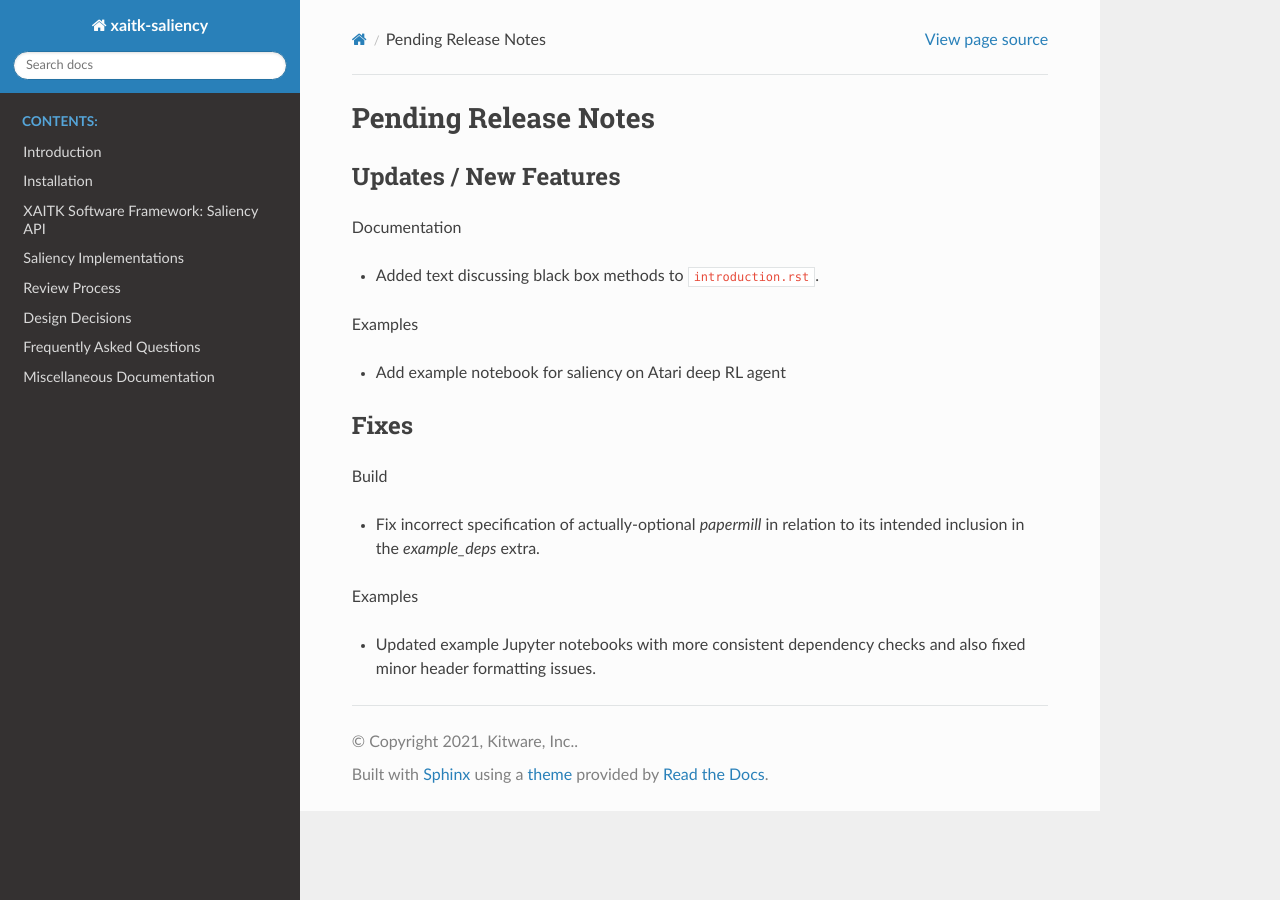
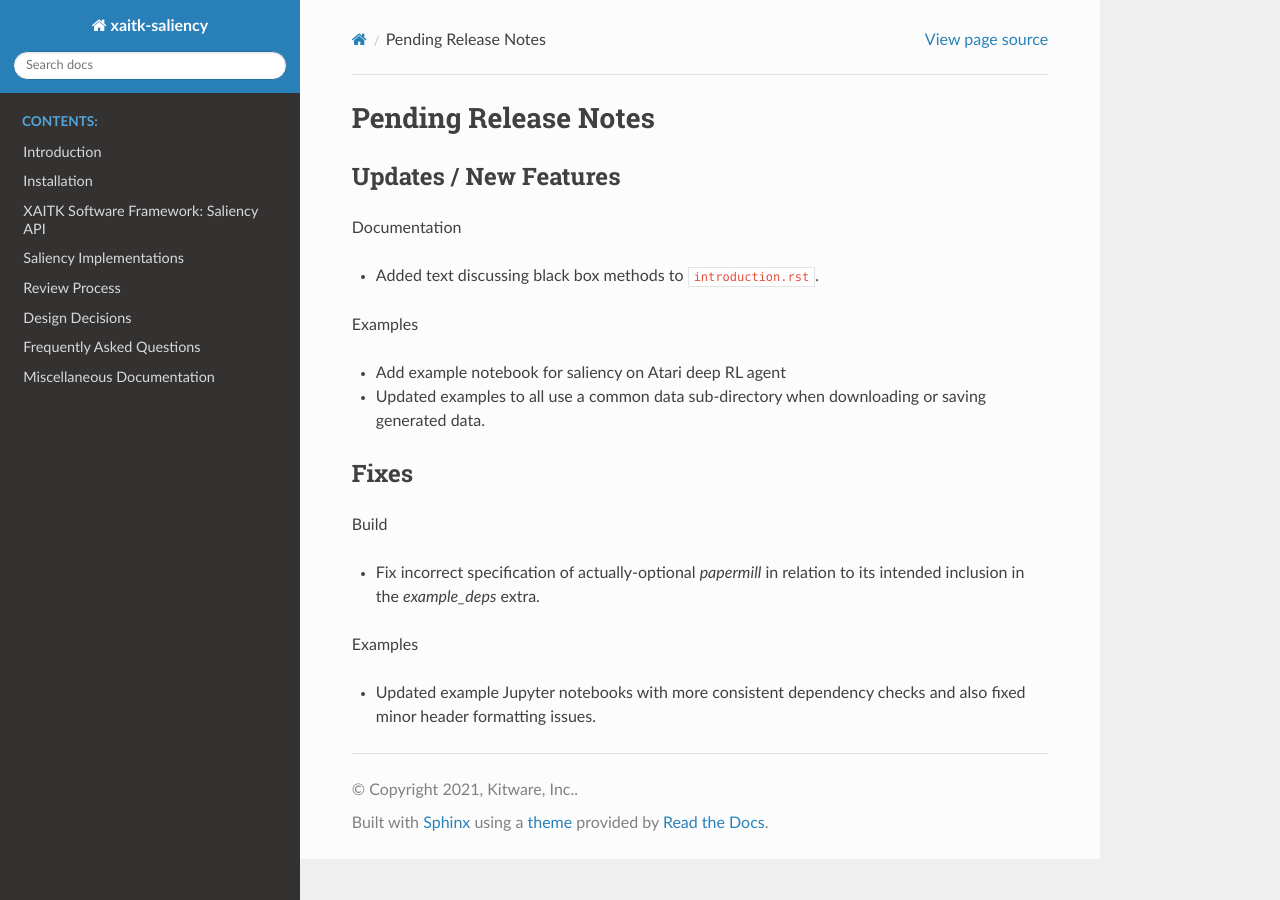
Before and after one commit to XAITK/xaitk-saliency, a Sphinx documentation site: the page built from docs/release_notes/pending_release.rst, in a window 1280 px wide. Built offline with Sphinx 7.4.7 and the Read the Docs theme 2.0.0, drawn with Linux system fonts in a browser that asks for light colours; pages that are not in the unit, such as notebooks, are missing from menus.

Commit message:
Update notebooks to use common data directory
Added additional conditionals around some large-file downloads in
relevant notebooks.

```diff
--- a/docs/release_notes/pending_release.rst
+++ b/docs/release_notes/pending_release.rst
@@ -12,6 +12,9 @@ Examples
 
 * Add example notebook for saliency on Atari deep RL agent
 
+* Updated examples to all use a common data sub-directory when downloading or
+  saving generated data.
+
 Fixes
 -----
 
```
Also changed, not shown: examples/README.md, 11 other files.
